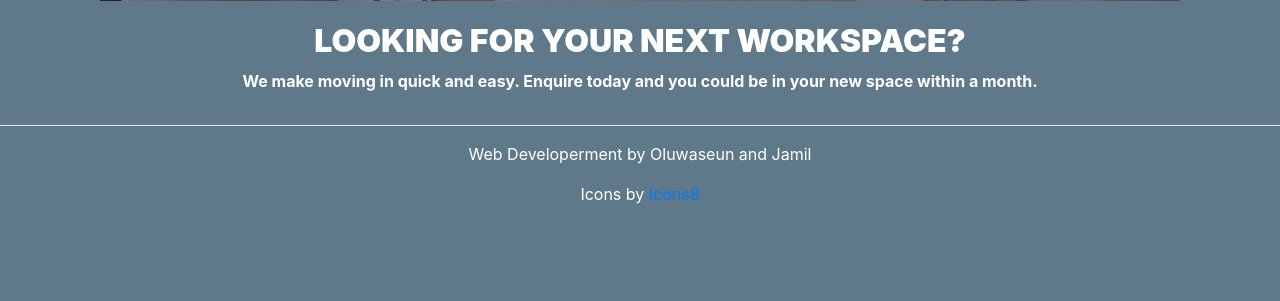
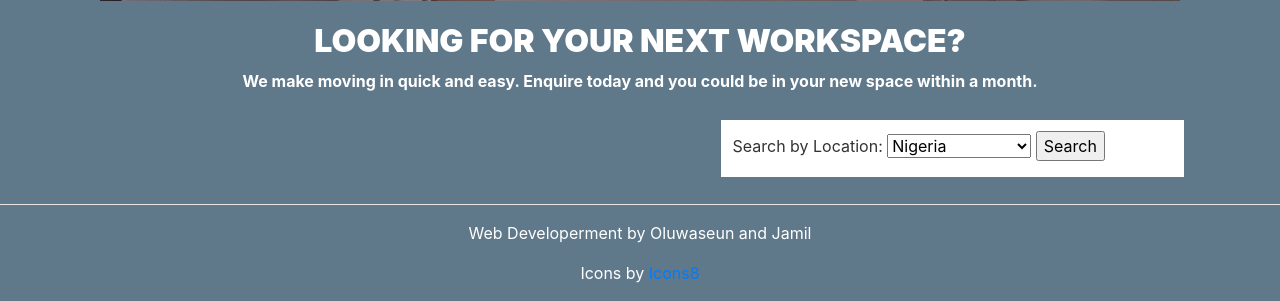
Before and after one commit to toamutiltech/workspace, a Flask app: page / in a window 1280 px wide. Shown: the part 577-878 px from the top of the page. Before the commit the page ends 781 px from the top, so only its background shows below. Run offline with Flask 3, Linux system fonts and the light colour scheme; data that the repository does not hold is empty; some libraries are stand-ins or nearby versions.

Commit message:
complete work on the search page

```diff
--- a/workspace/static/main.css
+++ b/workspace/static/main.css
@@ -130,3 +130,9 @@ a.article-title:hover {
     color: white;
     text-align: center;
 }
+.search{
+  float: right;
+  padding: 1%;
+  background-color: white;
+  margin: 1%;
+}
--- a/workspace/templates/home.html
+++ b/workspace/templates/home.html
@@ -14,14 +14,35 @@
   </div>
 </div>
 </div>
-<div class="row">
+
   <div class="col-md-12" style=" color: white; text-align: center; font-weight: bolder;">
     <h2 style=" color: white; font-weight: bolder;">LOOKING FOR YOUR NEXT WORKSPACE?</h2>
 
 <p>We make moving in quick and easy. Enquire today and you could be in your new space within a month.</p>
   </div>
+  <div class="col-5 search" style="">
+    <form method="GET" action="/post/search">
+    <label for="country">Search by Location:</label>
+    <select id="country" name="country">
+        <option value="Nigeria">Nigeria</option>
+        <option value="Argentina">Argentina</option>
+        <option value="Algeria">Algeria</option>
+        <option value="Benin">Benin</option>
+        <option value="Brazil">Brazil</option>
+        <option value="Cuba">Cuba</option>
+        <option value="United States">United States</option>
+        <option value="United Kingdom">United Kingdom</option>
+        <option value="Togo">Togo</option>
+        <option value="South Africa">South Africa</option>
+        <option value="Portugal">Portugal</option>
+        <!-- Add more country options here -->
+    </select>
+    <input type="submit" value="Search">
+</form>
+</div>
+<div style=" clear: both;"></div>
+<div class="row">
     {% for post in posts.items %}
-
     <div class="col-4">
         <article class="media content-section" >
 
```
Also changed, not shown: workspace/posts/forms.py (+9 -0 lines), workspace/posts/routes.py (+9 -0 lines), workspace/templates/search_results.html (added, +29 -0 lines).
